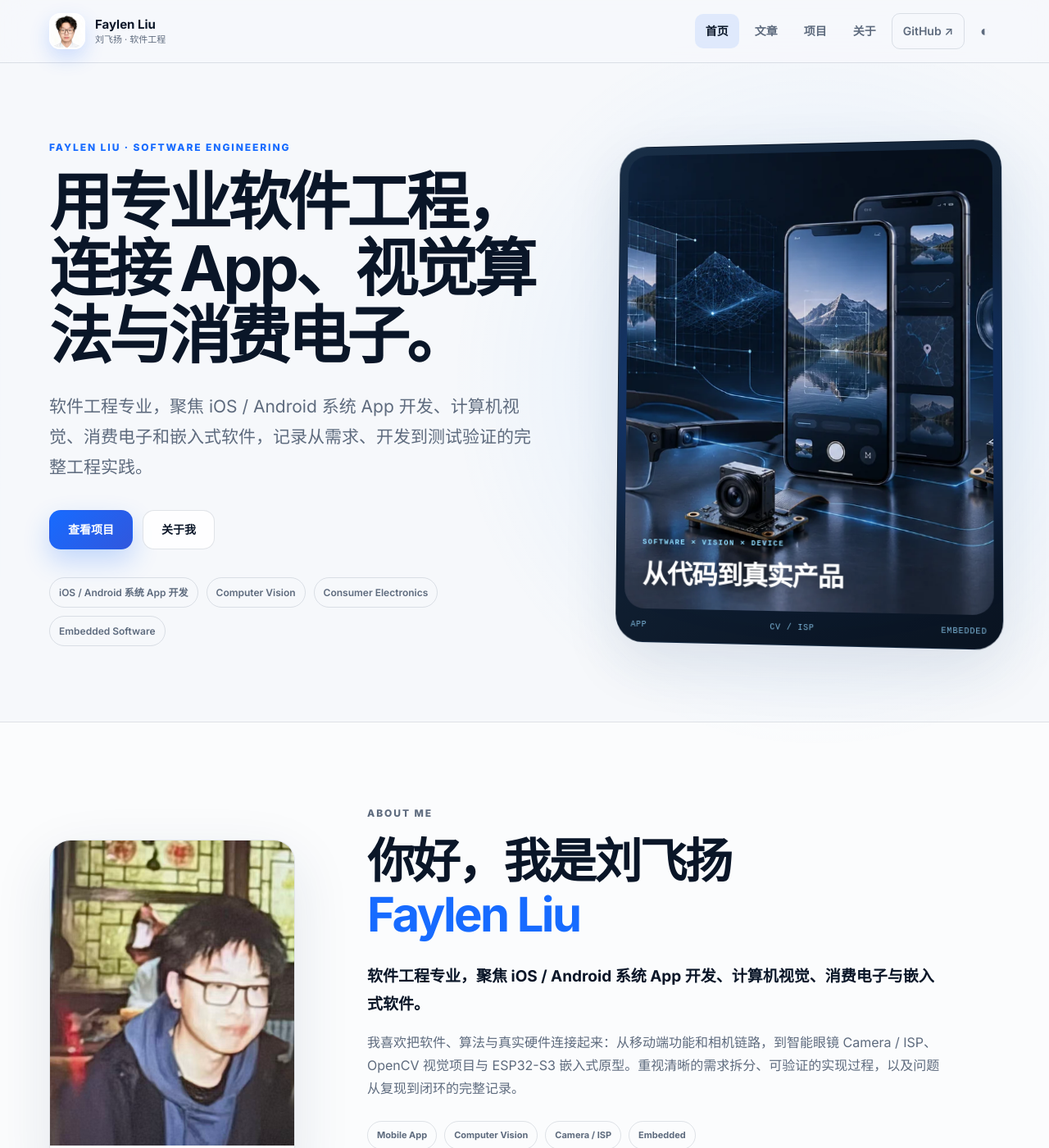
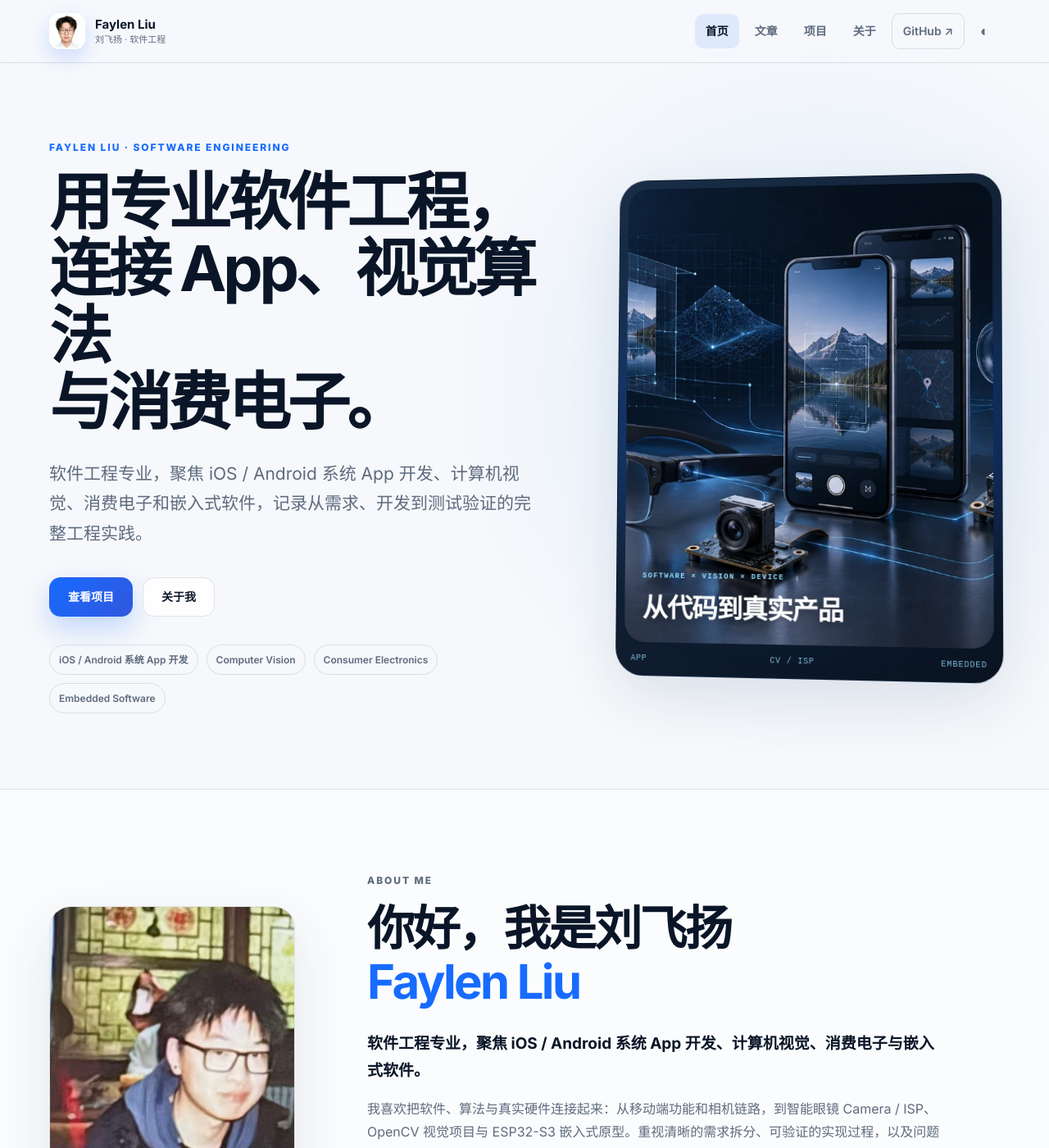
Before and after one commit to sheeplhy/sheeplhy.github.io, a Jekyll site: the page built from index.md, in a window 1280 px wide and 1400 px high. Shown: the whole window at 82% size. Built offline with Jekyll 4.4.1, drawn with Linux system fonts in a browser that asks for light colours.

Commit message:
Fix mobile headline and asset caching

```diff
--- a/_data/profile.yml
+++ b/_data/profile.yml
@@ -1,5 +1,9 @@
 eyebrow: Faylen Liu · Software Engineering
 headline: 用专业软件工程，连接 App、视觉算法与消费电子。
+headline_lines:
+  - 用专业软件工程，
+  - 连接 App、视觉算法
+  - 与消费电子。
 intro: 软件工程专业，聚焦 iOS / Android 系统 App 开发、计算机视觉、消费电子和嵌入式软件，记录从需求、开发到测试验证的完整工程实践。
 
 focus:
--- a/_layouts/default.html
+++ b/_layouts/default.html
@@ -9,7 +9,7 @@
     <link rel="preconnect" href="https://fonts.googleapis.com">
     <link rel="preconnect" href="https://fonts.gstatic.com" crossorigin>
     <link href="https://fonts.googleapis.com/css2?family=Inter:wght@400;500;600;700;800&family=Noto+Sans+SC:wght@400;500;600;700;800&display=swap" rel="stylesheet">
-    <link rel="stylesheet" href="{{ '/assets/css/style.css' | relative_url }}">
+    <link rel="stylesheet" href="{{ '/assets/css/style.css' | relative_url }}?v={{ site.github.build_revision | default: 'latest' }}">
     <link rel="alternate" type="application/atom+xml" title="{{ site.title }}" href="{{ '/feed.xml' | relative_url }}">
   </head>
   <body>
@@ -17,6 +17,6 @@
     {% include header.html %}
     <main id="main">{{ content }}</main>
     {% include footer.html %}
-    <script src="{{ '/assets/js/main.js' | relative_url }}" defer></script>
+    <script src="{{ '/assets/js/main.js' | relative_url }}?v={{ site.github.build_revision | default: 'latest' }}" defer></script>
   </body>
 </html>
--- a/_layouts/home.html
+++ b/_layouts/home.html
@@ -7,7 +7,7 @@
   <div class="hero-grid shell">
     <div class="hero-copy">
       <p class="eyebrow">{{ profile.eyebrow }}</p>
-      <h1>{{ profile.headline }}</h1>
+      <h1>{% for line in profile.headline_lines %}<span>{{ line }}</span>{% endfor %}</h1>
       <p class="hero-intro">{{ profile.intro }}</p>
       <div class="hero-actions">
         <a class="button button-primary" href="{{ '/projects/' | relative_url }}">查看项目</a>
--- a/assets/css/style.scss
+++ b/assets/css/style.scss
@@ -65,6 +65,7 @@
 .hero-grid { display: grid; grid-template-columns: 1.12fr .88fr; align-items: center; gap: clamp(40px, 7vw, 92px); padding-block: 92px; }
 .eyebrow, .kicker { margin: 0 0 16px; color: var(--accent); font-size: 12px; font-weight: 800; letter-spacing: .16em; text-transform: uppercase; }
 .hero h1 { max-width: 760px; margin: 0; font-size: clamp(44px, 6vw, 78px); line-height: 1.06; letter-spacing: -.055em; }
+.hero h1 span { display: block; }
 .hero-intro { max-width: 650px; margin: 28px 0 0; color: var(--muted); font-size: clamp(17px, 1.8vw, 21px); }
 .hero-actions { display: flex; gap: 12px; margin-top: 34px; }
 .button { display: inline-flex; align-items: center; justify-content: center; min-height: 48px; padding: 0 22px; border: 1px solid transparent; border-radius: 14px; font-size: 14px; font-weight: 700; transition: transform .2s ease, box-shadow .2s ease; }
```
